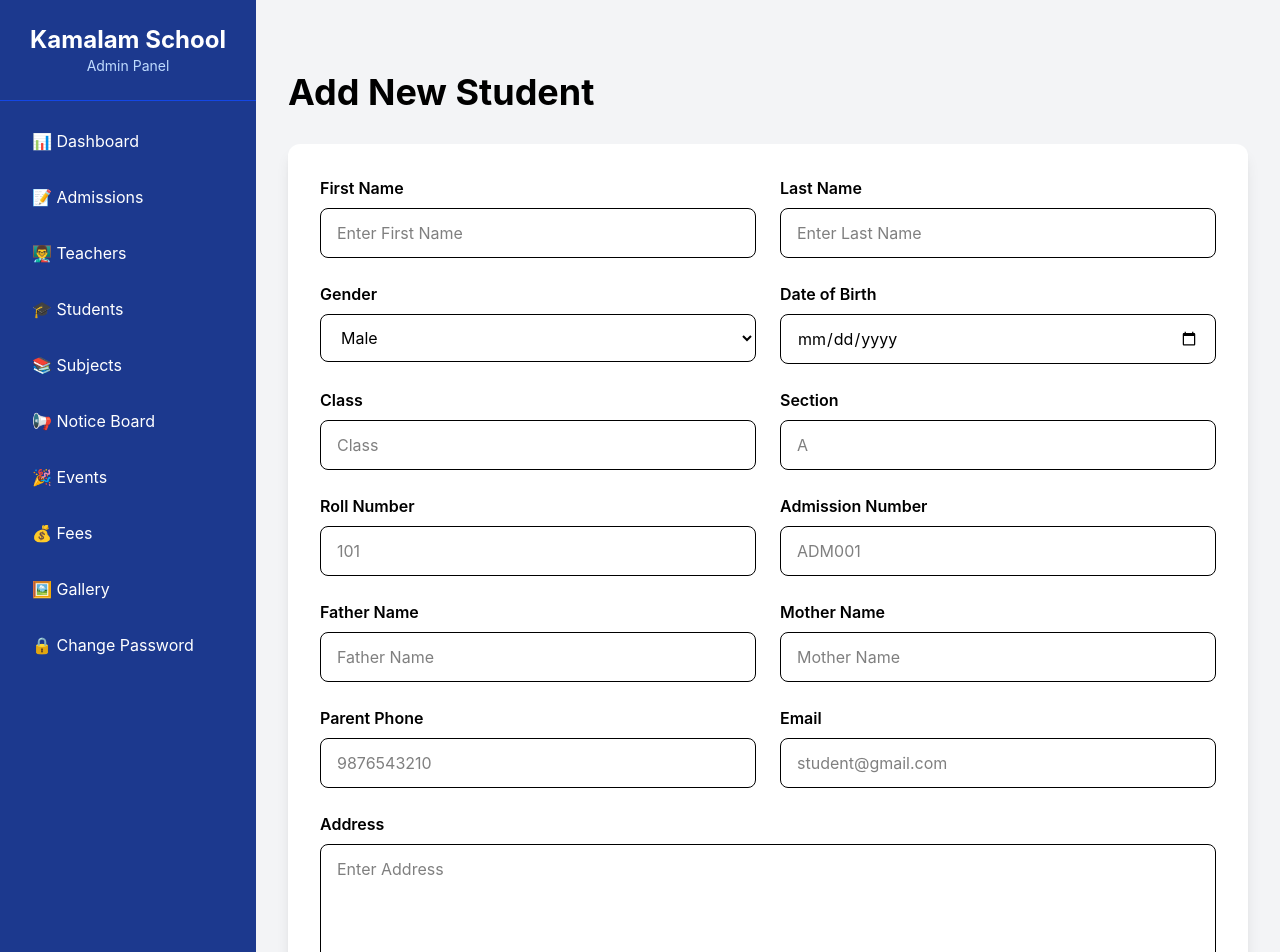
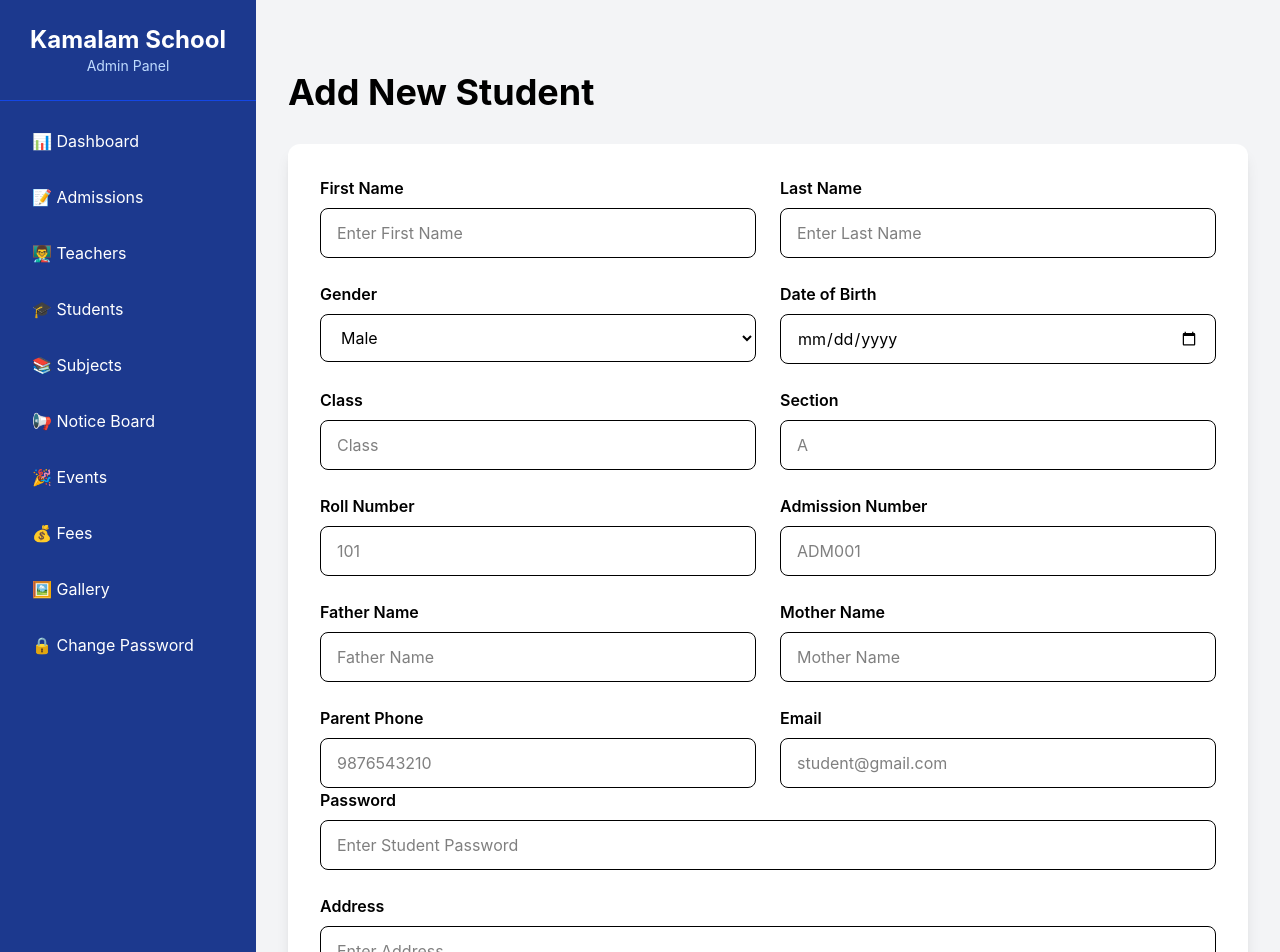
Before and after one commit to ganjisantosh75-hub/school-management-system, a React (Vite) app: page /students/add in a window 1280 px wide. Shown: the top 952 px of the page. Built offline with nearby package versions, Linux system fonts and the light colour scheme; sample sign-in values are in the browser's storage.

Commit message:
AddStudent,jsx

```diff
--- a/src/pages/AddStudent.jsx
+++ b/src/pages/AddStudent.jsx
@@ -2,6 +2,7 @@ import { useState } from "react";
 import { useNavigate } from "react-router-dom";
 import AdminLayout from "../component/admin/AdminLayout";
 import API_URL from "../config";
+import { parseSync } from "vite";
 
 function AddStudent() {
   const navigate = useNavigate();
@@ -19,6 +20,7 @@ function AddStudent() {
     motherName: "",
     parentPhone: "",
     email: "",
+    password: "",
     address: "",
   });
 
@@ -33,7 +35,7 @@ function AddStudent() {
     e.preventDefault();
 
     try {
-     const response = await fetch(`${API_URL}/api/students`, {
+      const response = await fetch(`${API_URL}/api/students`, {
         method: "POST",
         headers: {
           "Content-Type": "application/json",
@@ -275,6 +277,23 @@ function AddStudent() {
 
           </div>
 
+          {/* Password (Yaha Add Karein) */}
+          <div>
+            <label className="block font-semibold mb-2">
+              Password
+            </label>
+
+            <input
+              type="password"
+              name="password"
+              value={formData.password}
+              onChange={handleChange}
+              className="w-full border rounded-lg px-4 py-3"
+              placeholder="Enter Student Password"
+              required
+            />
+          </div>
+
           {/* Address */}
           <div className="mt-6">
 
```
